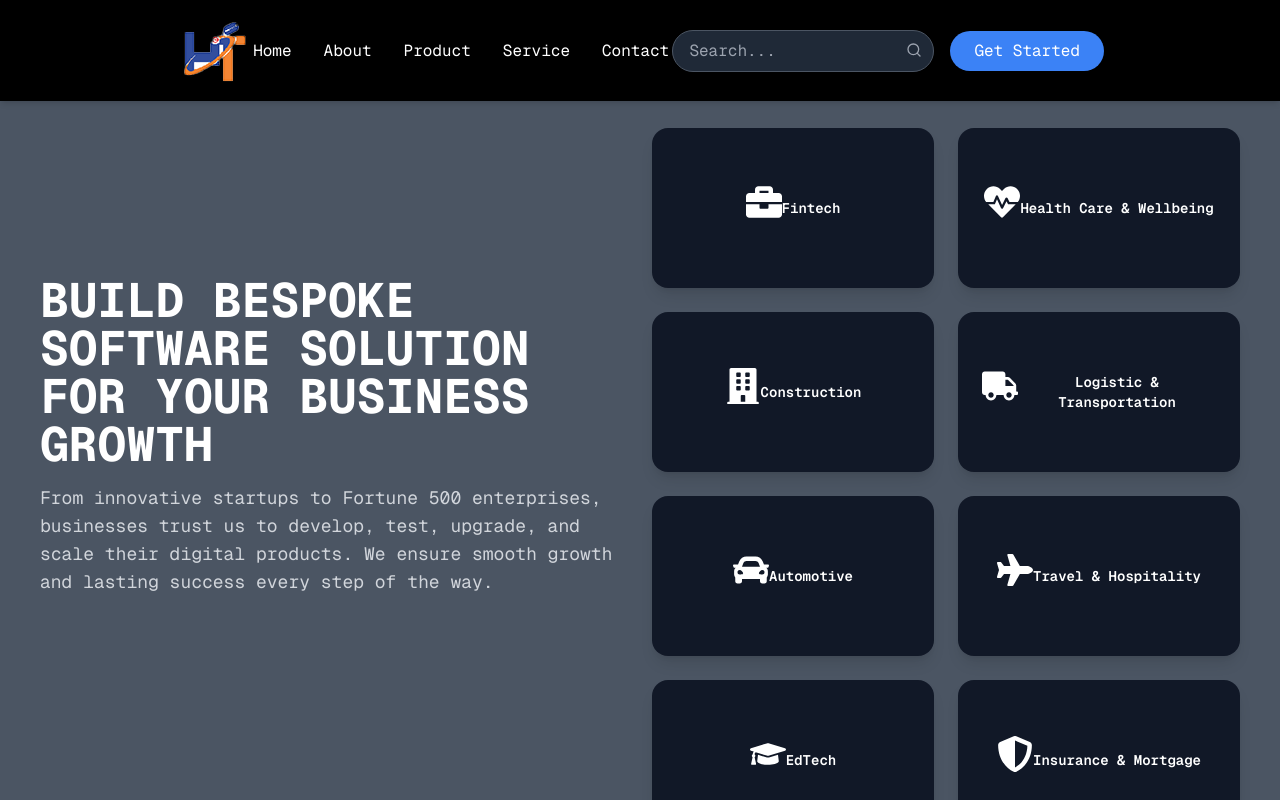
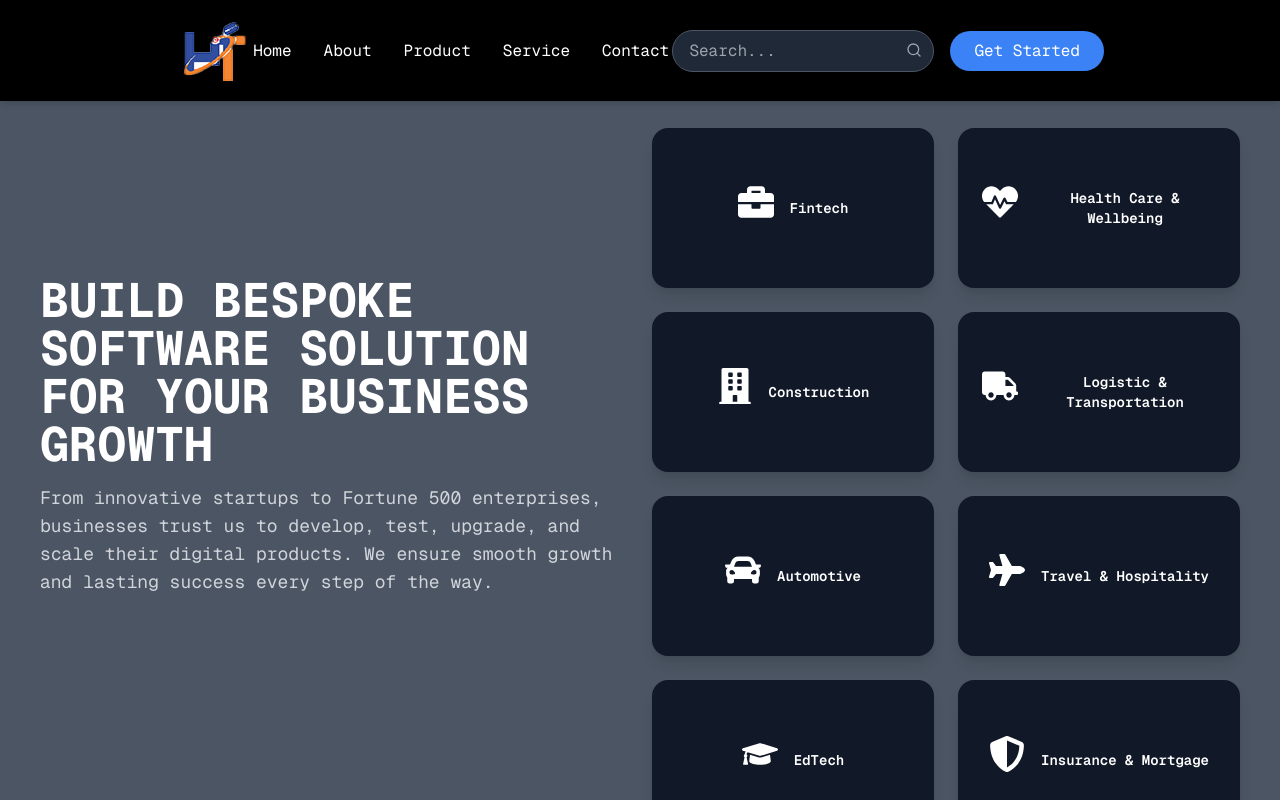
Before and after one commit to herob59/codevalley, a Next.js app: page / in a window 1280 px wide. Shown: the top 800 px of the page. Built offline with nearby package versions, Linux system fonts and the light colour scheme.

Commit message:
using gap on it

```diff
--- a/src/components/HeroSection.tsx
+++ b/src/components/HeroSection.tsx
@@ -37,7 +37,7 @@ import {
             {industries.map((industry, index) => (
               <div
                 key={index}
-                className="flex flex-col md:flex-row items-center justify-center bg-gray-900 text-white p-6 rounded-2xl shadow-lg transition-transform transform hover:scale-105 hover:shadow-2xl cursor-pointer w-full h-40"
+                className="flex flex-col md:flex-row items-center justify-center bg-gray-900 text-white p-6 rounded-2xl shadow-lg transition-transform transform hover:scale-105 hover:shadow-2xl cursor-pointer w-full h-40 gap-4"
               >
                 <div className="text-4xl mb-3">{industry.icon}</div>
                 <h2 className="text-md text-sm font-semibold text-center">{industry.title}</h2>
```
